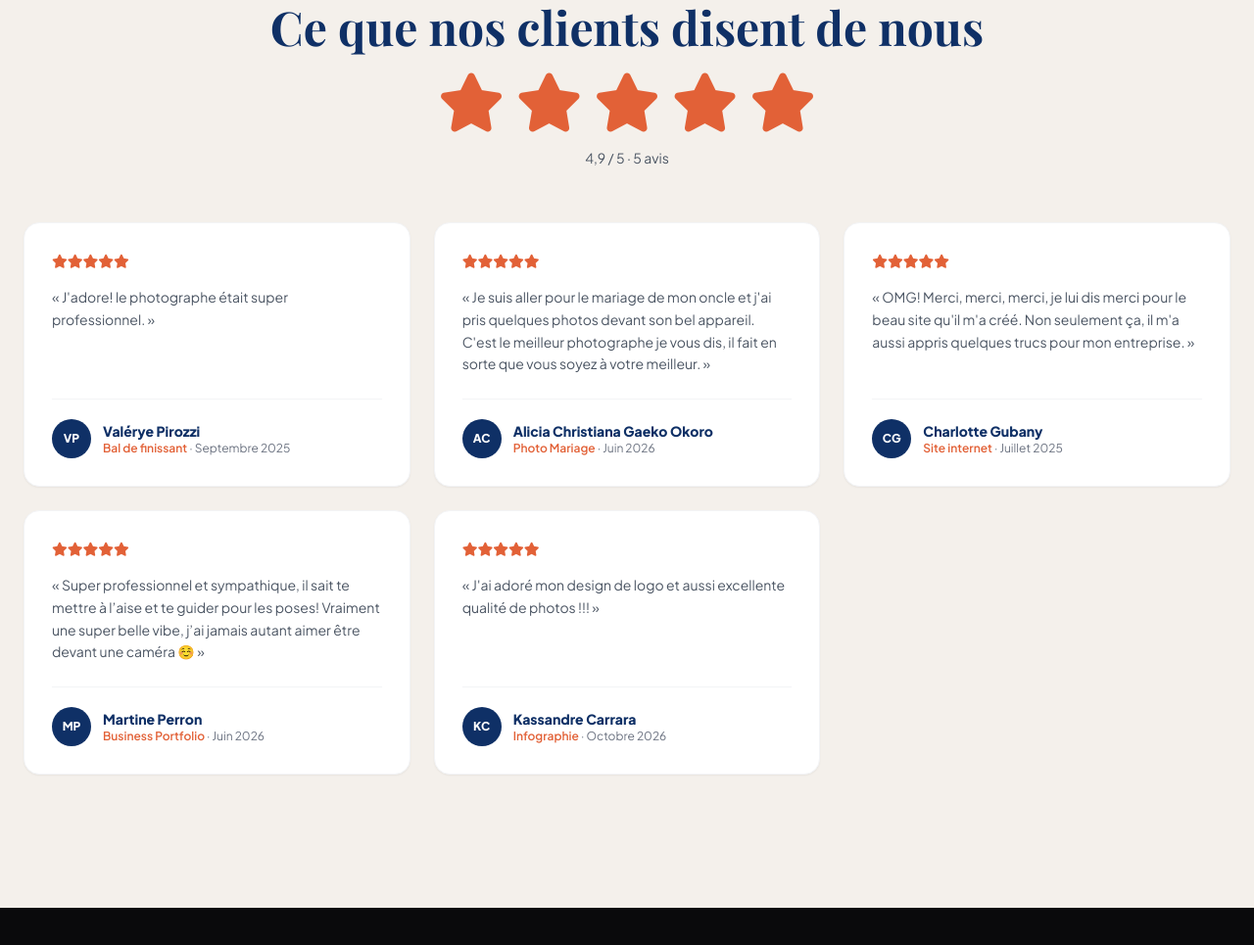
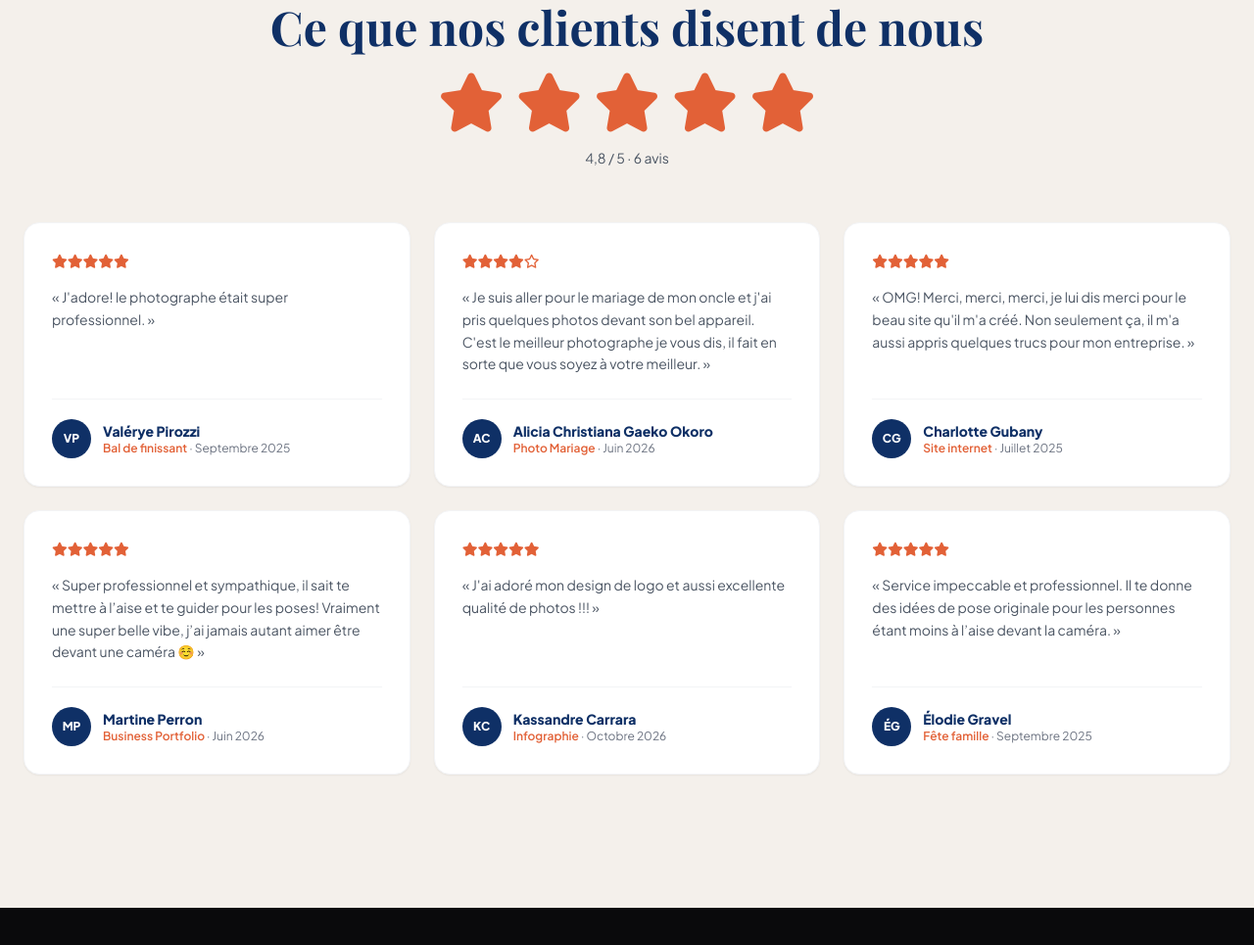
Before and after one commit to Ro2r0/RoMEDIA, a plain HTML site: page index.html in a window 1280 px wide. Shown: the part 2179-3144 px from the top of the page at 98% size. Drawn offline with nearby package versions, Linux system fonts and the light colour scheme; a web font is replaced by a local one.

Commit message:
Update client review ratings and add new entry

```diff
--- a/index.html
+++ b/index.html
@@ -292,7 +292,7 @@
 
             { nom: "Alicia Christiana Gaeko Okoro",
              service: "Photo Mariage",
-             note: 4.5,
+             note: 4,
              texte: "Je suis aller pour le mariage de mon oncle et j'ai pris quelques photos devant son bel appareil. C'est le meilleur photographe je vous dis, il fait en sorte que vous soyez à votre meilleur.",
              date: "Juin 2026" },
 
@@ -313,6 +313,12 @@
              note: 5,
              texte: "J'ai adoré mon design de logo et aussi excellente qualité de photos !!!",
              date: "Octobre 2026" },
+
+            { nom: "Élodie Gravel",
+             service: "Fête famille",
+             note: 5,
+             texte: "Service impeccable et professionnel. Il te donne des idées de pose originale pour les personnes étant moins à l’aise devant la caméra.",
+             date: "Septembre 2025" },
             // { nom: "Prénom N.", service: "Photographie", note: 5, texte: "Collez ici l'avis réel du client.", date: "Mois 2026" },
         ];
 
```
